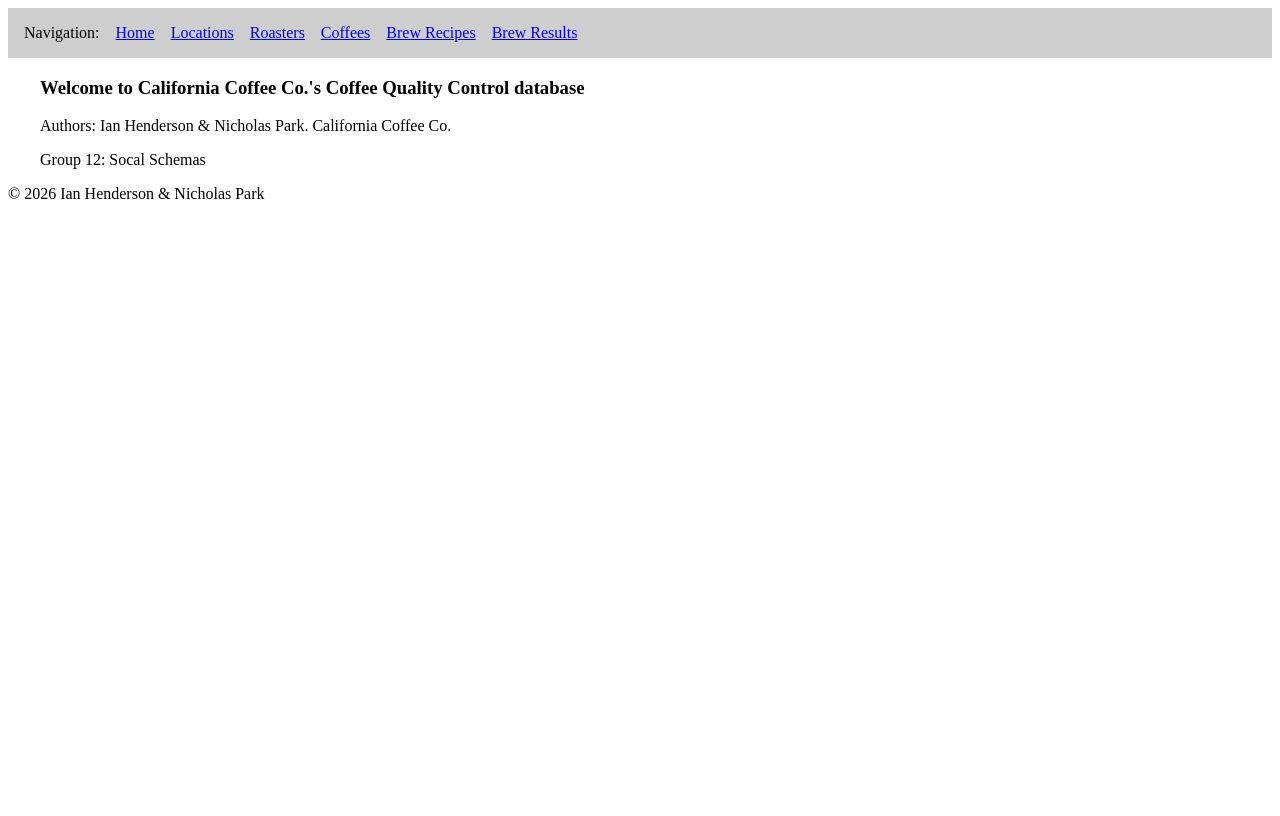
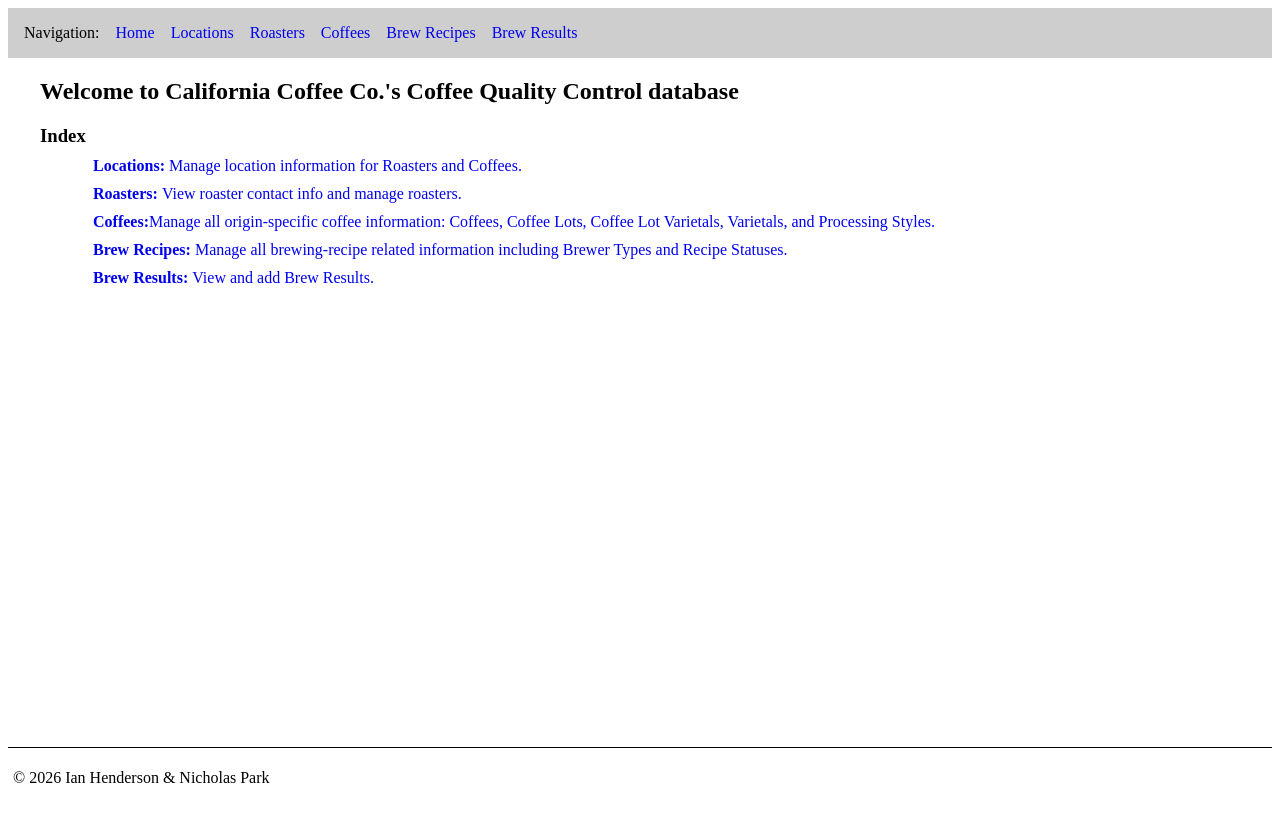
Before and after one commit to hendo-21/Coffee-QC-Database-Admin-Portal, a React (Vite) app in the folder frontend/: page / in a window 1280 px wide. Built offline with nearby package versions, Linux system fonts and the light colour scheme.

Commit message:
Added index on homepage per peer feedback. Created CSS classes for better content and page display. Other minor style changes.

```diff
--- a/frontend/src/App.jsx
+++ b/frontend/src/App.jsx
@@ -18,9 +18,13 @@ const backendPort = 1884;  // Use the port you assigned to the backend server, t
 const backendURL = `http://classwork.engr.oregonstate.edu:${backendPort}`;
 
 function App() {
+    const contentStyle = {
+        flex: 1,
+        padding: "20px"
+    };
 
     return (
-        <>
+        <div className="pageContainer">
             <Navigation />
             <Routes>
                 <Route path="/" element={<Home />} />
@@ -33,7 +37,7 @@ function App() {
             </Routes>
 
             <footer><p>&copy; 2026 Ian Henderson & Nicholas Park</p></footer>
-        </>
+        </div>
     );
 
 } export default App;
--- a/frontend/src/index.css
+++ b/frontend/src/index.css
@@ -1,7 +1,3 @@
-h1, h2 {
-  margin-left: 16px;
-}
-
 table {
   border-collapse: collapse;
   margin-left: 32px;
@@ -33,8 +29,42 @@ nav {
 
 a {
   margin-left: 16px;
+  text-decoration: none;
 }
 
-.homepageDescription {
-  margin-left: 32px;
+a:visited {
+  text-decoration: none;
 }
+
+.pageContent {
+  margin: 0 32px;
+  margin-bottom: 32px;
+}
+
+.homepageIndex {
+  display: flex;
+  flex-direction: column;
+  padding: 0 2rem;
+}
+
+.homepageIndex a {
+  padding: 5px;
+}
+
+.homepageIndexElement {
+  font-weight: bold;
+  font-size: 1.2rem 1.2rem;
+}
+
+.pageContainer {
+  display: flex;
+  flex-direction: column;
+  min-height: 100vh;
+}
+
+footer {
+  margin-top: auto;
+  padding: 5px;
+  border-top: 1px solid black;
+  text-align: left;
+}
--- a/frontend/src/pages/BrewRecipes.jsx
+++ b/frontend/src/pages/BrewRecipes.jsx
@@ -41,7 +41,7 @@ function BrewRecipes({ backendURL }) {
 
     return (
         <>
-            <div>
+            <div className="pageContent">
                 <h2>Page Description</h2>
                 <p>Create, edit and delete brew recipes. On this page you also have acccess to dependant subtables.
                     Create brewer types as needed to build your recipe.
@@ -118,7 +118,7 @@ function BrewRecipes({ backendURL }) {
                     </p>
 
                     <p>
-                        <label>Target Yeild
+                        <label>Target Yield
                             <input type="number" step="0.01" id="targetYield" name="targetYield" min="0" placeholder="eg. 240.00" required
                             onChange={ event => { setTargetYield(event.target.valueAsNumber) } }></input>
                         </label>
--- a/frontend/src/pages/BrewResults.jsx
+++ b/frontend/src/pages/BrewResults.jsx
@@ -28,7 +28,7 @@ function BrewResults({ backendURL }) {
 
     return (
         <>
-            <div>
+            <div className="pageContent">
                 <h2>Page Description</h2>
                 <p>
                     View, create and delete brew results. These are considered transaction records, so editing not available.
--- a/frontend/src/pages/Coffees.jsx
+++ b/frontend/src/pages/Coffees.jsx
@@ -96,7 +96,7 @@ function Coffees({backendURL}) {
     AI Source: Microsoft Copilot VSCode integration. Model: Claude Haiku 4.5.
     */}
     return (
-        <div style={{ padding: '20px' }}>
+        <div className="pageContent">
             <h2>Page Description</h2>
                 <p>
                     Create, edit and delete Coffees. On this page you also have acccess to dependant subtables.
--- a/frontend/src/pages/Home.jsx
+++ b/frontend/src/pages/Home.jsx
@@ -1,10 +1,38 @@
+import Navigation from '../components/Navigation';
+import { Link } from 'react-router-dom';
+
 function Home() {
     return (
         <>
-            <div className="homepageDescription">
-                <h3>Welcome to California Coffee Co.'s Coffee Quality Control database</h3>
-                <p>Authors: Ian Henderson & Nicholas Park. California Coffee Co.</p>
-                <p>Group 12: Socal Schemas</p>
+            <div className="pageContent">
+                <h2>Welcome to California Coffee Co.'s Coffee Quality Control database</h2>
+                <h3 style={{marginBottom: "5px"}}>Index</h3>
+                <div className="homepageIndex">
+                    <Link to="/locations" >
+                        <span className="homepageIndexElement">Locations: </span>
+                        <span>Manage location information for Roasters and Coffees.</span>
+                    </Link>
+
+                    <Link to="/roasters" >
+                        <span className="homepageIndexElement">Roasters: </span>
+                        <span>View roaster contact info and manage roasters.</span>
+                    </Link>
+
+                    <Link to="/coffees">
+                        <span className="homepageIndexElement">Coffees:</span>
+                        <span>Manage all origin-specific coffee information: Coffees, Coffee Lots, Coffee Lot Varietals, Varietals, and Processing Styles.</span>
+                    </Link>
+
+                    <Link to="/brewrecipes">
+                        <span className="homepageIndexElement">Brew Recipes: </span>
+                        <span>Manage all brewing-recipe related information including Brewer Types and Recipe Statuses.</span>
+                    </Link>
+
+                    <Link to="/brewresults">
+                        <span className="homepageIndexElement">Brew Results: </span>
+                        <span>View and add Brew Results.</span>
+                    </Link>
+                </div>
             </div>
         </>
     )
--- a/frontend/src/pages/Locations.jsx
+++ b/frontend/src/pages/Locations.jsx
@@ -36,7 +36,7 @@ function Locations({ backendURL }) {
     };
 
     return (
-        <div style={{ padding: '20px' }}>
+        <div className="pageContent">
             <h2>Page Description</h2>
             <p>
                 Create, update, and delete locations from the database. Locations apply to Coffee Lots and Roasters.
--- a/frontend/src/pages/Roasters.jsx
+++ b/frontend/src/pages/Roasters.jsx
@@ -25,7 +25,7 @@ function Roasters({backendURL}) {
     };
 
     return (
-        <div>
+        <div className="pageContent">
             <h2>Page Description</h2>
                 <p>
                     Create, edit and delete Roasters from the database.
```
